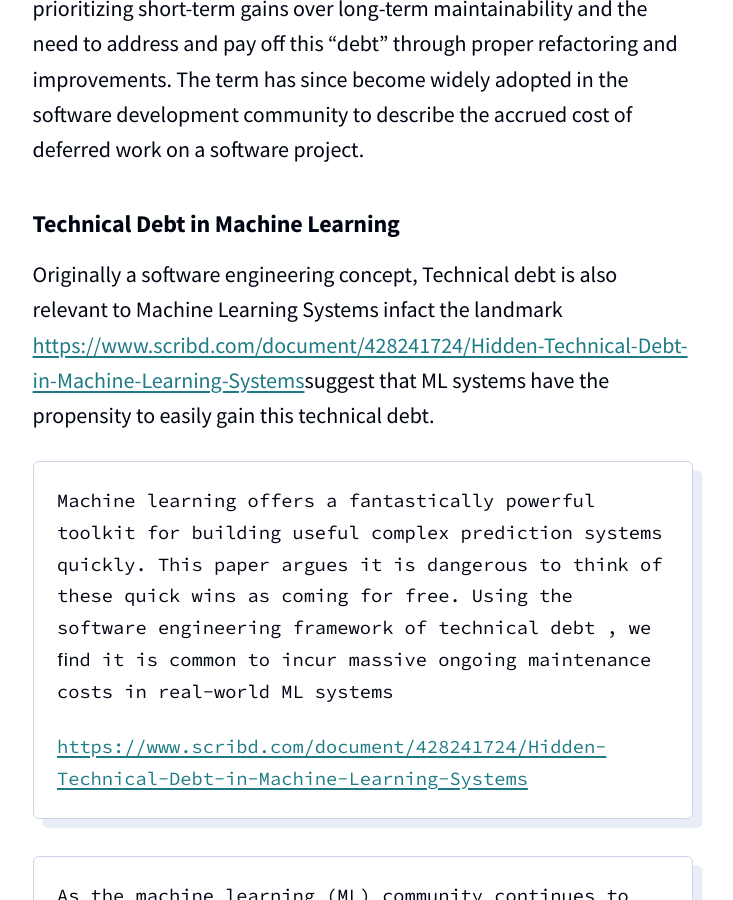
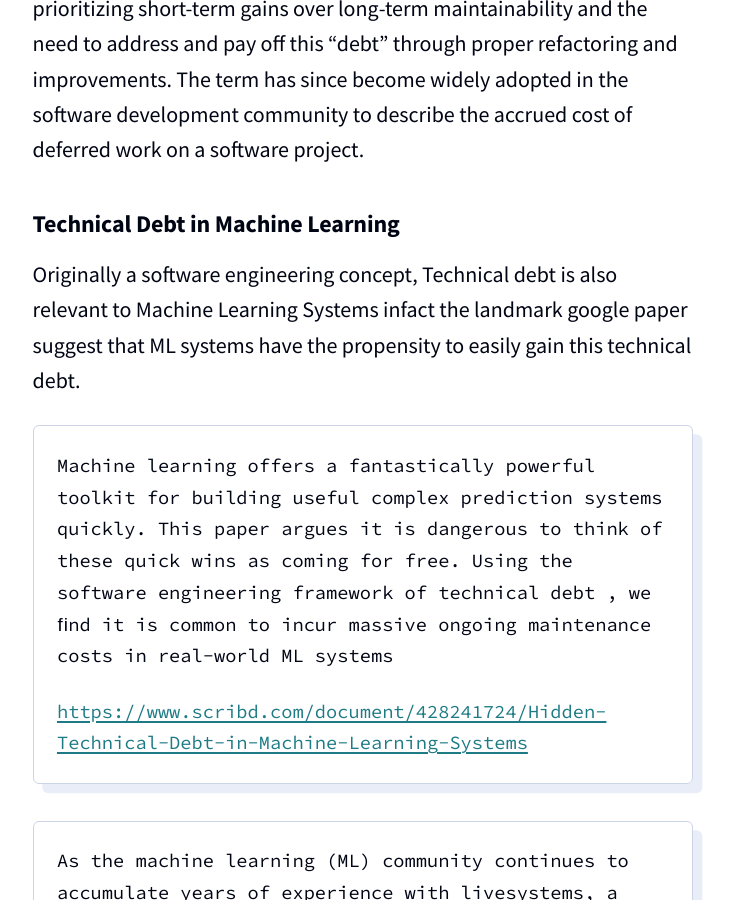
Before and after one commit to scribd/scribd.github.io, a Jekyll site: the page built from _posts/2024-02-01-evolution-of-mlplatform.md, in a window 1280 px wide and 900 px high, scrolled down 1605 px. Shown: the whole window, without its empty margins (341-1074 px from the left). Built offline with Jekyll 4.4.1, drawn with Linux system fonts in a browser that asks for light colours; our own code applies the rules of GitHub Pages for plain Markdown files.

Commit message:
Update 2024-02-01-evolution-of-mlplatform.md
fixing formatting

```diff
--- a/_posts/2024-02-01-evolution-of-mlplatform.md
+++ b/_posts/2024-02-01-evolution-of-mlplatform.md
@@ -27,7 +27,7 @@ The idea behind technical debt is to highlight the consequences of prioritizing
 
 ### Technical Debt in Machine Learning
 
-Originally a software engineering concept, Technical debt is also relevant to Machine Learning Systems infact the landmark [https://www.scribd.com/document/428241724/Hidden-Technical-Debt-in-Machine-Learning-Systems](google paper)suggest that ML systems have the propensity to easily gain this technical debt.
+Originally a software engineering concept, Technical debt is also relevant to Machine Learning Systems infact the landmark google paper suggest that ML systems have the propensity to easily gain this technical debt.
 
 > Machine learning offers a fantastically powerful toolkit for building useful complex prediction systems quickly. This paper argues it is dangerous to think of these quick wins as coming for free. Using the software engineering framework of technical debt , we ﬁnd it is common to incur massive ongoing maintenance costs in real-world ML systems
 >
```
